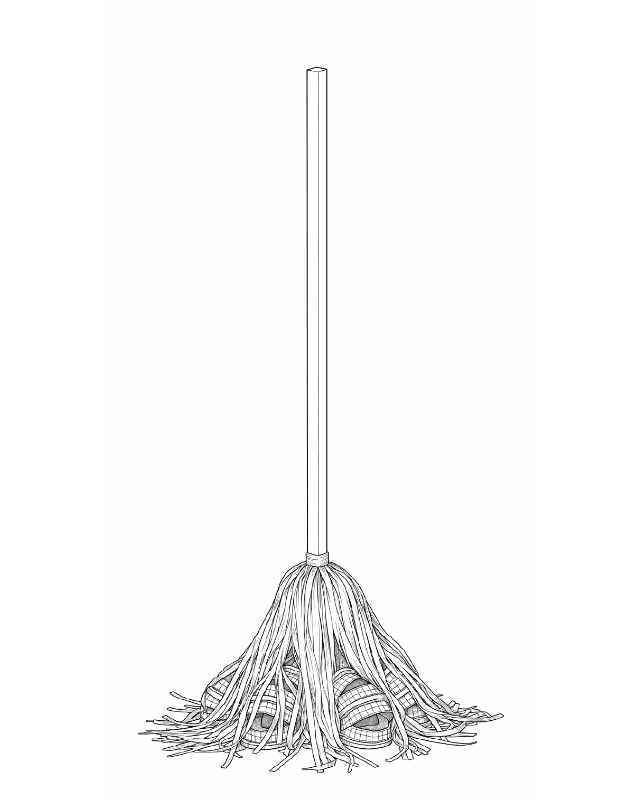
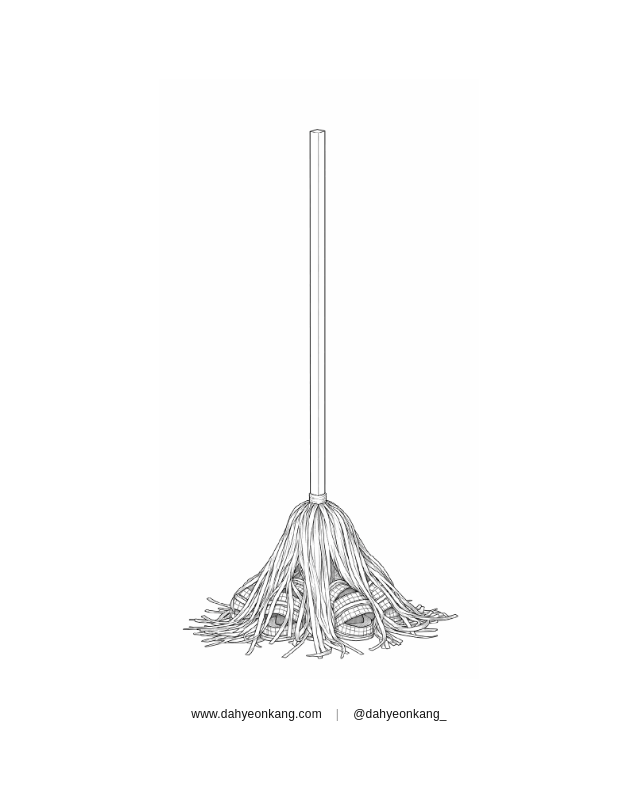
Before and after one commit to DahyeonKang94/Relationship_Spirit, a plain HTML site: page index.html in a window 1280 px wide. Shown: the whole page, without its empty margins (321-961 px from the left). Drawn offline with Linux system fonts and the light colour scheme.

Commit message:
Update index.html

```diff
--- a/index.html
+++ b/index.html
@@ -1,8 +1,10 @@
+
 <!DOCTYPE html>
 <html lang="en">
 <head>
   <meta charset="UTF-8">
-  <meta name="viewport" content="width=device-width, initial-scale=1.0">
+  <meta name="viewport"
+        content="width=device-width, initial-scale=1.0">
   <title>RELATIONSHIP SPIRIT</title>
 
   <style>
@@ -14,7 +16,7 @@
       margin: 0;
       padding: 0;
       width: 100%;
-      height: 100%;
+      min-height: 100%;
       background: #ffffff;
     }
 
@@ -22,22 +24,68 @@
       min-height: 100vh;
       min-height: 100dvh;
       display: flex;
+      flex-direction: column;
       justify-content: center;
       align-items: center;
-      overflow: hidden;
+      padding: 30px 16px;
+      font-family: Arial, sans-serif;
     }
 
-    img {
+    .spirit {
       display: block;
-      width: 100%;
-      height: auto;
-      max-height: 100dvh;
+      width: auto;
+      max-width: 100%;
+      max-height: 75vh;
+      max-height: 75dvh;
       object-fit: contain;
+    }
+
+    .links {
+      display: flex;
+      justify-content: center;
+      align-items: center;
+      gap: 14px;
+      margin-top: 28px;
+      font-size: 12px;
+      letter-spacing: 0.2px;
+    }
+
+    .links a {
+      color: #111111;
+      text-decoration: none;
+    }
+
+    .links a:hover {
+      text-decoration: underline;
+    }
+
+    .divider {
+      color: #999999;
     }
   </style>
 </head>
 
 <body>
-  <img src="./RELATIONSHIP.gif" alt="RELATIONSHIP">
+
+  <img
+    class="spirit"
+    src="./RELATIONSHIP.gif"
+    alt="RELATIONSHIP SPIRIT"
+  >
+
+  <div class="links">
+    <a href="https://www.dahyeonkang.com"
+       target="_blank" rel="noopener noreferrer">
+      www.dahyeonkang.com
+    </a>
+
+    <span class="divider">|</span>
+
+    <a href="https://www.instagram.com/dahyeonkang_/"
+       target="_blank" rel="noopener noreferrer">
+      @dahyeonkang_
+    </a>
+  </div>
+
 </body>
 </html>
```
